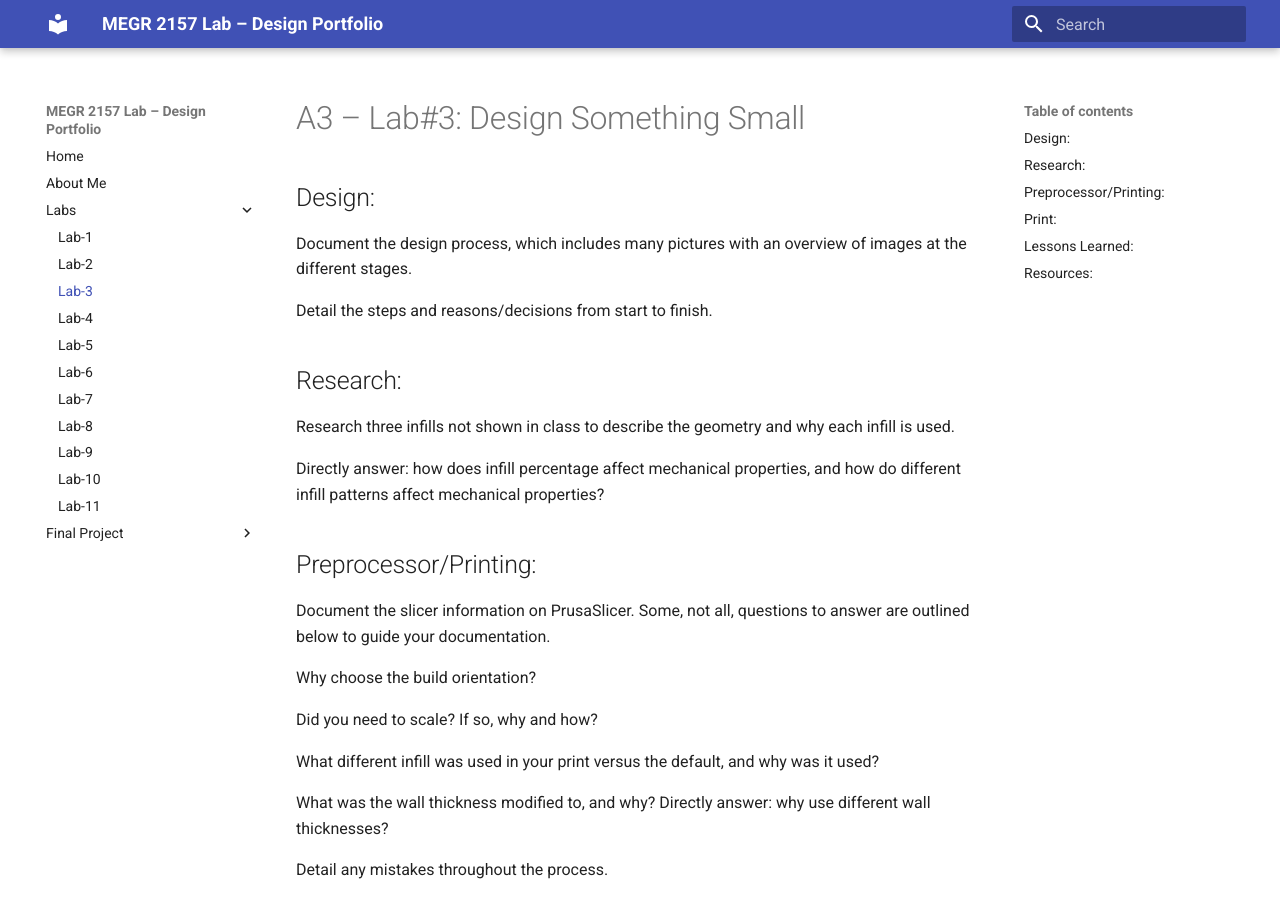
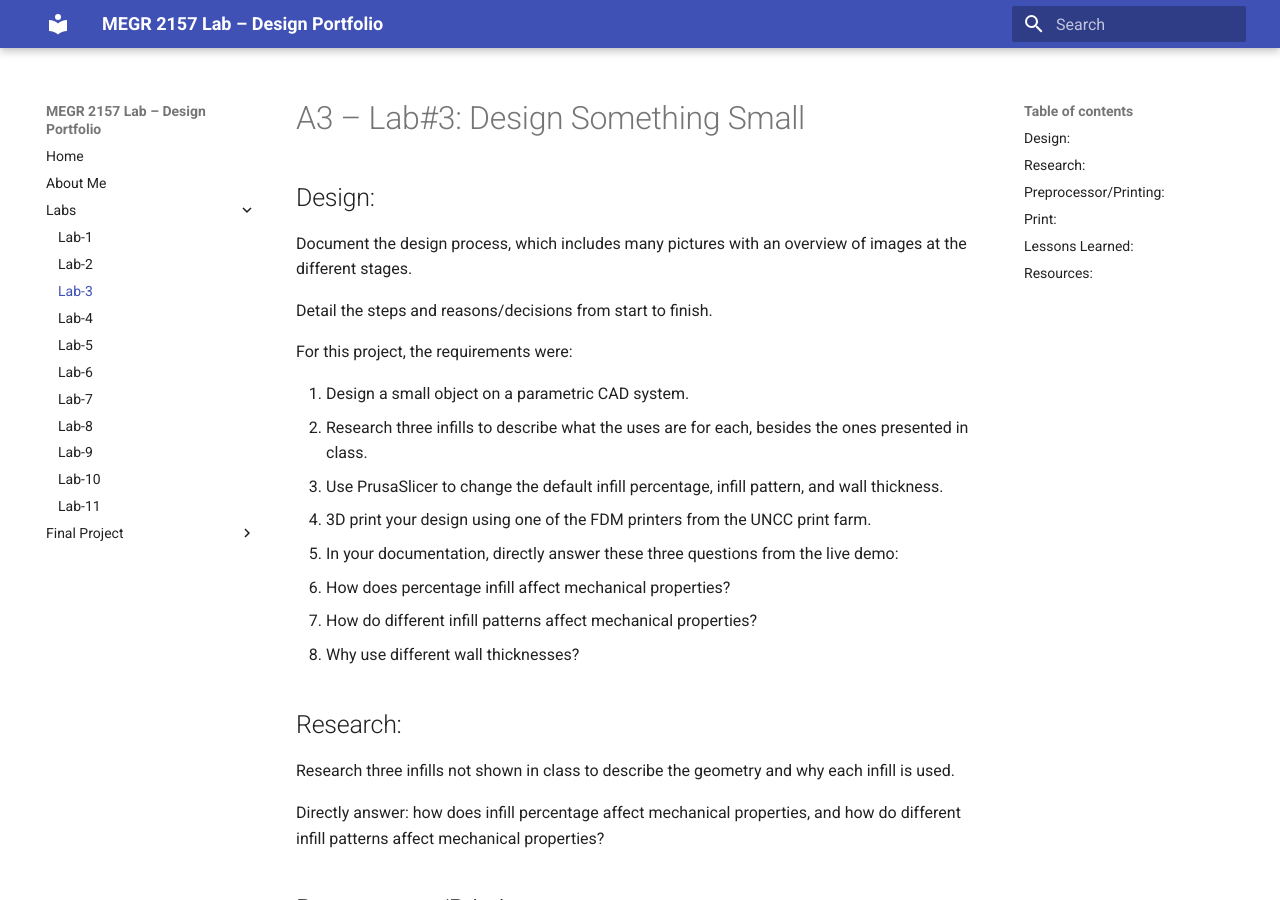
Before and after one commit to AndrewYang2428/andrewyang-megr2156-lab-portfolio, an MkDocs documentation site: the page built from docs/Labs/L03/index.md, in a window 1280 px wide and 900 px high. Built offline with MkDocs 1.6.1 and Material for MkDocs 9.7.7, drawn with Linux system fonts in a browser that asks for light colours.

Commit message:
Document project requirements for CAD design and 3D printing
Added project requirements and questions related to infill and wall thickness.

```diff
--- a/docs/Labs/L03/index.md
+++ b/docs/Labs/L03/index.md
@@ -5,6 +5,17 @@
 Document the design process, which includes many pictures with an overview of images at the different stages.
 
 Detail the steps and reasons/decisions from start to finish.
+
+For this project, the requirements were:
+
+1. Design a small object on a parametric CAD system.
+2. Research three infills to describe what the uses are for each, besides the ones presented in class.
+3. Use PrusaSlicer to change the default infill percentage, infill pattern, and wall thickness.
+4. 3D print your design using one of the FDM printers from the UNCC print farm.
+5. In your documentation, directly answer these three questions from the live demo:
+  - How does percentage infill affect mechanical properties?
+  - How do different infill patterns affect mechanical properties?
+  - Why use different wall thicknesses?
 
 ## Research:
 
```
